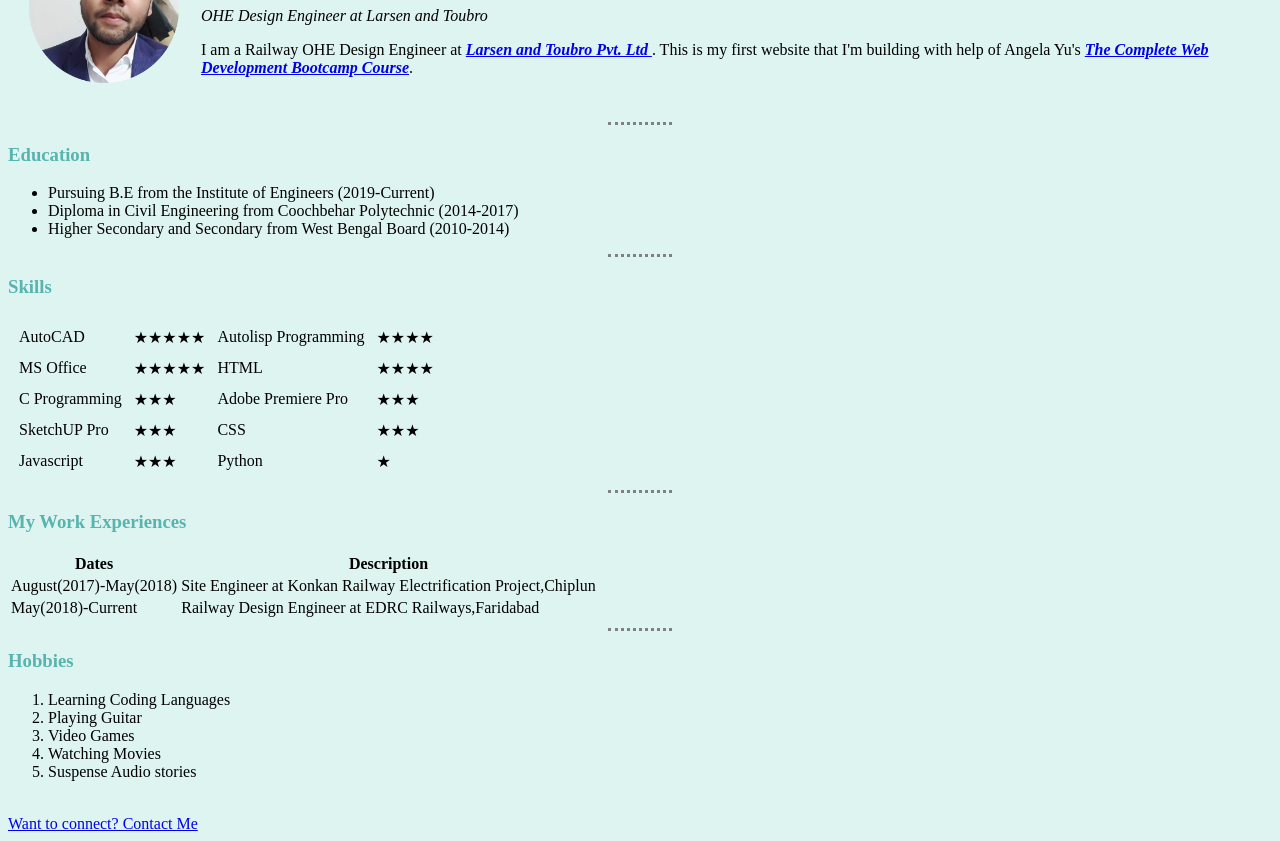
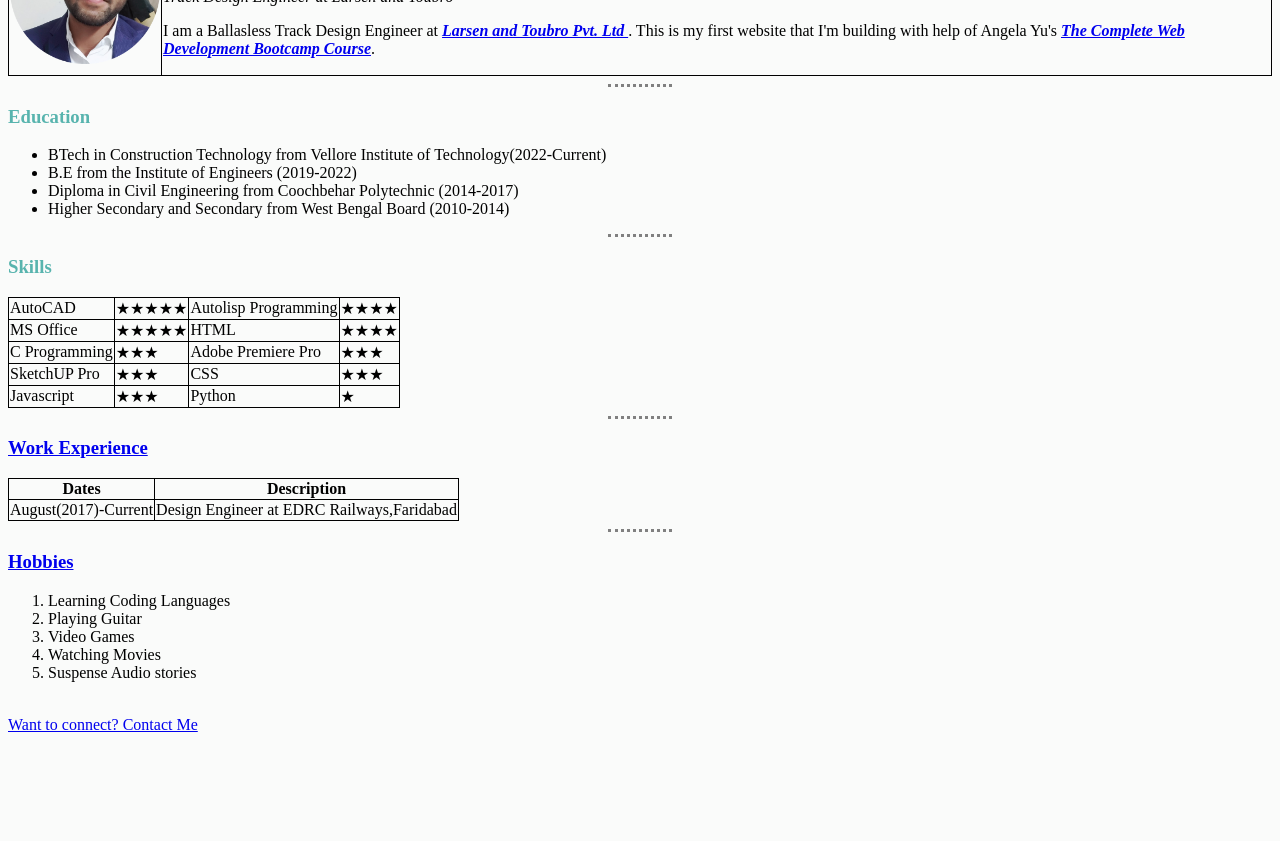
Before and after one commit to TheArnav007/CV, a plain HTML site: page index.html in a window 1280 px wide. Shown: the part 102-943 px from the top of the page. After the commit the page ends 844 px from the top, so only its background shows below. Drawn offline with Linux system fonts and the light colour scheme.

Commit message:
V2 added 15.07.2022

```diff
--- a/css/styles.css
+++ b/css/styles.css
@@ -1,5 +1,5 @@
 body {
-  background-color: #def4f0;
+  background-color: #e7ede82f;
 }
 
 hr {
@@ -17,3 +17,7 @@ h3 {
 h2 {
   color: #58b4ae;
 }
+table, th, td {
+  border: 1px solid black;
+  border-collapse: collapse;
+}
--- a/index.html
+++ b/index.html
@@ -13,8 +13,8 @@
       <td><img src="images/dp.png" alt="Arnab's Profile Picture" width="150" height="150"></td>
       <td>
         <h1>Arnab Dutta</h1>
-        <p><em>OHE Design Engineer at Larsen and Toubro </em></p>
-        <p>I am a Railway OHE Design Engineer at <em><strong> <a href="https://www.larsentoubro.com/"> Larsen and Toubro Pvt. Ltd </a></strong></em>. This is my first website that I'm building with help of Angela Yu's <em><strong><a
+        <p><em>Track Design Engineer at Larsen and Toubro </em></p>
+        <p>I am a Ballasless Track Design Engineer at <em><strong> <a href="https://www.larsentoubro.com/"> Larsen and Toubro Pvt. Ltd </a></strong></em>. This is my first website that I'm building with help of Angela Yu's <em><strong><a
                 href="https://www.udemy.com/course/the-complete-web-development-bootcamp/">The Complete Web
                 Development Bootcamp Course</a></strong></em>.</p>
       </td>
@@ -23,7 +23,8 @@
   <hr>
   <h3>Education</h3>
   <ul>
-    <li>Pursuing B.E from the Institute of Engineers (2019-Current)</li>
+    <li>BTech in Construction Technology from Vellore Institute of Technology(2022-Current)</li>
+    <li>B.E from the Institute of Engineers (2019-2022)</li>
     <li>Diploma in Civil Engineering from Coochbehar Polytechnic (2014-2017)</li>
     <li>Higher Secondary and Secondary from West Bengal Board (2010-2014)</li>
   </ul>
@@ -64,24 +65,25 @@
 
   </table>
   <hr>
-  <h3>My Work Experiences</h3>
+  <h3><a href="Work_experience.html">Work Experience</a></h3>
   <table>
     <thead>
       <tr>
         <th>Dates</th>
         <th>Description</th>
       </tr>
-      <tr>
+    </thead>
+      <!-- <tr>
         <td>August(2017)-May(2018)</td>
         <td>Site Engineer at Konkan Railway Electrification Project,Chiplun</td>
-      </tr>
+      </tr> -->
       <tr>
-        <td>May(2018)-Current</td>
-        <td>Railway Design Engineer at EDRC Railways,Faridabad</td>
+        <td>August(2017)-Current</td>
+        <td>Design Engineer at EDRC Railways,Faridabad</td>
       </tr>
   </table>
   <hr>
-  <h3>Hobbies</h3>
+  <h3><a href="Hobbies.html">Hobbies</a></h3>
   <ol type="1">
     <li>Learning Coding Languages</li>
     <li>Playing Guitar</li>
```
Also changed, not shown: Challenges/HTML_Challenge1.html (added, +24 -0 lines), Hobbies.html (+2 -0 lines), Work_experience.html (+4 -3 lines), contact.html (line endings or trailing spaces).
